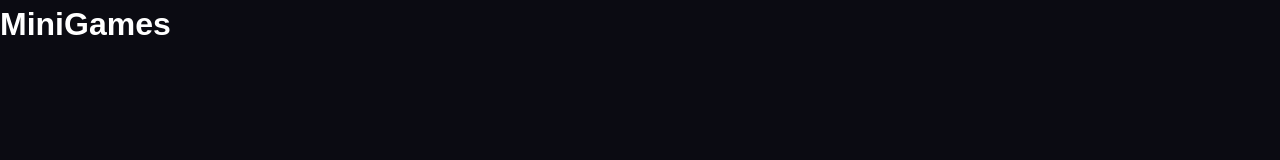
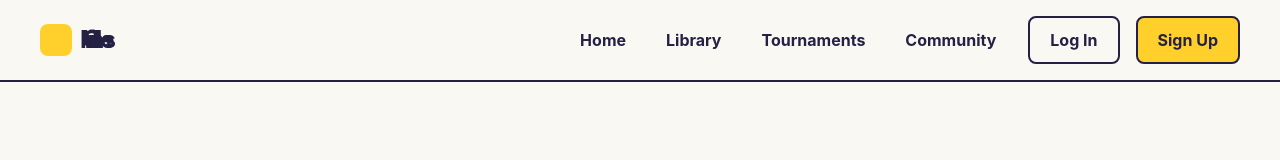
Before and after one commit to KatyMist/MiniGames-Story-1, a website built with Vite: page index.html in a window 1280 px wide. Built offline with nearby package versions, Linux system fonts and the light colour scheme.

Commit message:
feat(header): add responsive site header per Figma
- update design tokens (colors, spacing, typography, button paddings)
  with real values verified in Figma Properties panel
- add reusable .btn base classes
- add Header component: logo, nav links, auth buttons (desktop/tablet),
  burger button placeholder (mobile)

RSS-QS-1-4-1

```diff
--- /dev/null
+++ b/src/components/header/header.scss
@@ -0,0 +1,102 @@
+@use '../../styles/tokens';
+@use '../../styles/utils';
+
+.header {
+  background-color: utils.color('bg');
+  border-bottom: var(--border-width-default) solid utils.color('on-primary');
+}
+
+.header__inner {
+  display: flex;
+  align-items: center;
+  justify-content: space-between;
+  padding: utils.space('2');
+
+  @include utils.respond-up('tablet') {
+    padding: utils.space('2') utils.space('5');
+  }
+
+  @include utils.respond-up('desktop') {
+    padding: utils.space('3') utils.space('10');
+  }
+}
+
+.header__logo {
+  display: inline-flex;
+  align-items: center;
+  gap: utils.space('1');
+}
+
+.header__logo-icon {
+  display: block;
+  width: utils.space('4');
+  height: utils.space('4');
+  border-radius: utils.radius('md');
+  background-color: utils.color('primary');
+}
+
+.header__logo-text {
+  font-size: var(--font-size-xl);
+  font-weight: var(--font-weight-bold);
+  line-height: 1;
+  letter-spacing: -0.5em;
+  color: utils.color('on-primary');
+}
+
+.header__nav {
+  display: none;
+  align-items: center;
+  gap: utils.space('4');
+
+  @include utils.respond-up('tablet') {
+    display: flex;
+  }
+}
+
+.header__links {
+  display: flex;
+  align-items: center;
+  gap: utils.space('5');
+}
+
+.header__link {
+  font-size: var(--font-size-base);
+  font-weight: var(--font-weight-bold);
+  color: utils.color('on-primary');
+
+  &:hover,
+  &:focus-visible {
+    color: utils.color('primary');
+  }
+}
+
+.header__actions {
+  display: flex;
+  align-items: center;
+  gap: utils.space('2');
+}
+
+.header__burger {
+  display: flex;
+  flex-direction: column;
+  align-items: center;
+  justify-content: center;
+  gap: utils.space('05');
+  width: utils.space('4');
+  height: utils.space('4');
+  border: var(--border-width-default) solid utils.color('on-primary');
+  border-radius: utils.radius('md');
+  background-color: utils.color('white');
+  padding: 0;
+
+  @include utils.respond-up('tablet') {
+    display: none;
+  }
+}
+
+.header__burger-line {
+  display: block;
+  width: 60%;
+  height: var(--border-width-default);
+  background-color: utils.color('on-primary');
+}
--- /dev/null
+++ b/src/components/header/header.ts
@@ -0,0 +1,106 @@
+import './header.scss';
+
+interface NavLink {
+  label: string;
+  href: string;
+}
+
+const NAV_LINKS: readonly NavLink[] = [
+  { label: 'Home', href: '#' },
+  { label: 'Library', href: '#' },
+  { label: 'Tournaments', href: '#' },
+  { label: 'Community', href: '#' },
+];
+
+function createLogo(): HTMLAnchorElement {
+  const logo = document.createElement('a');
+  logo.className = 'header__logo';
+  logo.href = '/';
+  logo.setAttribute('aria-label', 'MiniGames — на главную');
+
+  const icon = document.createElement('span');
+  icon.className = 'header__logo-icon';
+  icon.setAttribute('aria-hidden', 'true');
+
+  const text = document.createElement('span');
+  text.className = 'header__logo-text';
+  text.textContent = 'MiniGames';
+
+  logo.append(icon, text);
+
+  return logo;
+}
+
+function createNavLinks(): HTMLUListElement {
+  const list = document.createElement('ul');
+  list.className = 'header__links';
+
+  for (const { label, href } of NAV_LINKS) {
+    const item = document.createElement('li');
+    const link = document.createElement('a');
+    link.className = 'header__link';
+    link.href = href;
+    link.textContent = label;
+    item.append(link);
+    list.append(item);
+  }
+
+  return list;
+}
+
+function createActions(): HTMLDivElement {
+  const actions = document.createElement('div');
+  actions.className = 'header__actions';
+
+  const logIn = document.createElement('button');
+  logIn.type = 'button';
+  logIn.className = 'btn btn--outline';
+  logIn.textContent = 'Log In';
+
+  const signUp = document.createElement('button');
+  signUp.type = 'button';
+  signUp.className = 'btn btn--primary';
+  signUp.textContent = 'Sign Up';
+
+  actions.append(logIn, signUp);
+
+  return actions;
+}
+
+function createNav(): HTMLElement {
+  const nav = document.createElement('nav');
+  nav.className = 'header__nav';
+  nav.setAttribute('aria-label', 'Основная навигация');
+  nav.append(createNavLinks(), createActions());
+
+  return nav;
+}
+
+function createBurgerButton(): HTMLButtonElement {
+  const burger = document.createElement('button');
+  burger.type = 'button';
+  burger.className = 'header__burger';
+  burger.setAttribute('aria-label', 'Открыть меню');
+  burger.setAttribute('aria-expanded', 'false');
+
+  for (let i = 0; i < 3; i += 1) {
+    const line = document.createElement('span');
+    line.className = 'header__burger-line';
+    burger.append(line);
+  }
+
+  return burger;
+}
+
+export function createHeader(): HTMLElement {
+  const header = document.createElement('header');
+  header.className = 'header';
+
+  const inner = document.createElement('div');
+  inner.className = 'header__inner';
+  inner.append(createLogo(), createNav(), createBurgerButton());
+
+  header.append(inner);
+
+  return header;
+}
--- a/src/main.ts
+++ b/src/main.ts
@@ -1,9 +1,8 @@
 import './styles/main.scss';
+import { createHeader } from './components/header/header';
 
 function renderApp(root: HTMLElement): void {
-  const heading = document.createElement('h1');
-  heading.textContent = 'MiniGames';
-  root.append(heading);
+  root.append(createHeader());
 }
 
 function mountApp(): void {
--- /dev/null
+++ b/src/styles/base/_buttons.scss
@@ -0,0 +1,36 @@
+@use '../tokens';
+@use '../utils';
+
+// Общие классы кнопок (используются в шапке, диалоге авторизации и т.д.)
+.btn {
+  display: inline-flex;
+  align-items: center;
+  justify-content: center;
+  border: var(--border-width-default) solid utils.color('on-primary');
+  border-radius: utils.radius('md');
+  padding: var(--button-padding-block-md) var(--button-padding-inline-md);
+  font-family: inherit;
+  font-size: var(--font-size-base);
+  font-weight: var(--font-weight-bold);
+  color: utils.color('on-primary');
+  background-color: transparent;
+  transition: background-color 0.2s ease;
+}
+
+.btn--outline {
+  background-color: transparent;
+
+  &:hover,
+  &:focus-visible {
+    background-color: utils.color('bg');
+  }
+}
+
+.btn--primary {
+  background-color: utils.color('primary');
+
+  &:hover,
+  &:focus-visible {
+    filter: brightness(0.95);
+  }
+}
--- a/src/styles/base/_global.scss
+++ b/src/styles/base/_global.scss
@@ -7,8 +7,8 @@ body {
   font-size: var(--font-size-base);
   font-weight: var(--font-weight-regular);
   line-height: 1.5;
-  color: var(--color-text-primary);
-  background-color: var(--color-background);
+  color: var(--color-on-primary);
+  background-color: var(--color-bg);
 }
 
 h1,
@@ -24,3 +24,14 @@ a {
   color: inherit;
   text-decoration: none;
 }
+
+ul {
+  list-style: none;
+  margin: 0;
+  padding: 0;
+}
+
+button {
+  font-family: inherit;
+  cursor: pointer;
+}
--- a/src/styles/main.scss
+++ b/src/styles/main.scss
@@ -2,3 +2,4 @@
 @use 'utils';
 @use 'base/normalize';
 @use 'base/global';
+@use 'base/buttons';
--- a/src/styles/tokens/_buttons.scss
+++ b/src/styles/tokens/_buttons.scss
@@ -9,3 +9,13 @@ $button-padding-inline: (
   'md': 20px,
   'lg': 28px,
 );
+
+// Вертикальный паддинг кнопок (сверен с Figma: кнопки в шапке -- 10px).
+$button-padding-block: (
+  'sm': 6px,
+  'md': 10px,
+  'lg': 14px,
+);
+
+// Толщина обводки кнопок/шапки в макете -- везде 2px.
+$border-width-default: 2px;
--- a/src/styles/tokens/_colors.scss
+++ b/src/styles/tokens/_colors.scss
@@ -1,16 +1,8 @@
-// ⚠️ Плейсхолдер-палитра. Заменить точными значениями из Figma (Dev Mode)
-// перед вёрсткой конкретных блоков.
+// Палитра из Figma (Guidebook -> Color Tokens), значения сверены через
+// панель Properties (учётные записи без Dev Mode видят точные hex).
 $colors: (
-  'primary': #6c5ce7,
-  'primary-dark': #4834d4,
-  'secondary': #00d2d3,
-  'accent': #fdcb6e,
-  'background': #0b0b12,
-  'surface': #16161f,
-  'surface-alt': #1f1f2b,
-  'text-primary': #ffffff,
-  'text-secondary': #a1a1b5,
-  'border': #2b2b3a,
-  'success': #2ecc71,
-  'error': #ff6b6b,
+  'bg': #f9f8f3,
+  'white': #ffffff,
+  'primary': #ffd02b,
+  'on-primary': #242145,
 );
--- a/src/styles/tokens/_index.scss
+++ b/src/styles/tokens/_index.scss
@@ -49,6 +49,12 @@
     --button-padding-inline-#{$name}: #{$value};
   }
 
+  @each $name, $value in buttons.$button-padding-block {
+    --button-padding-block-#{$name}: #{$value};
+  }
+
+  --border-width-default: #{buttons.$border-width-default};
+
   --font-family-base: #{map.get(typography.$font-families, 'base')};
   --font-family-heading: #{map.get(typography.$font-families, 'heading')};
 }
--- a/src/styles/tokens/_spacing.scss
+++ b/src/styles/tokens/_spacing.scss
@@ -1,15 +1,15 @@
+// Шкала отступов из Figma (Guidebook -> Size Tokens): size-N = N * 8px.
 $spacing: (
   '0': 0,
-  '1': 4px,
-  '2': 8px,
-  '3': 12px,
-  '4': 16px,
-  '5': 20px,
-  '6': 24px,
-  '8': 32px,
-  '10': 40px,
-  '12': 48px,
-  '16': 64px,
-  '20': 80px,
-  '24': 96px,
+  '05': 4px,
+  '1': 8px,
+  '2': 16px,
+  '3': 24px,
+  '4': 32px,
+  '5': 40px,
+  '6': 48px,
+  '7': 56px,
+  '8': 64px,
+  '9': 72px,
+  '10': 80px,
 );
--- a/src/styles/tokens/_typography.scss
+++ b/src/styles/tokens/_typography.scss
@@ -1,14 +1,18 @@
+// В макете используется только Inter (в т.ч. для заголовков) —
+// проверено в Figma (панель Properties, Typography -> Font).
 $font-families: (
   'base': (
     'Inter',
     sans-serif,
   ),
   'heading': (
-    'Poppins',
+    'Inter',
     sans-serif,
   ),
 );
 
+// 'base' (16px) и 'xl' (24px) сверены с токенами Figma
+// (title-xx-small и headline-medium соответственно).
 $font-sizes: (
   'xs': 12px,
   'sm': 14px,
```
Also changed, not shown: 1 other file.
